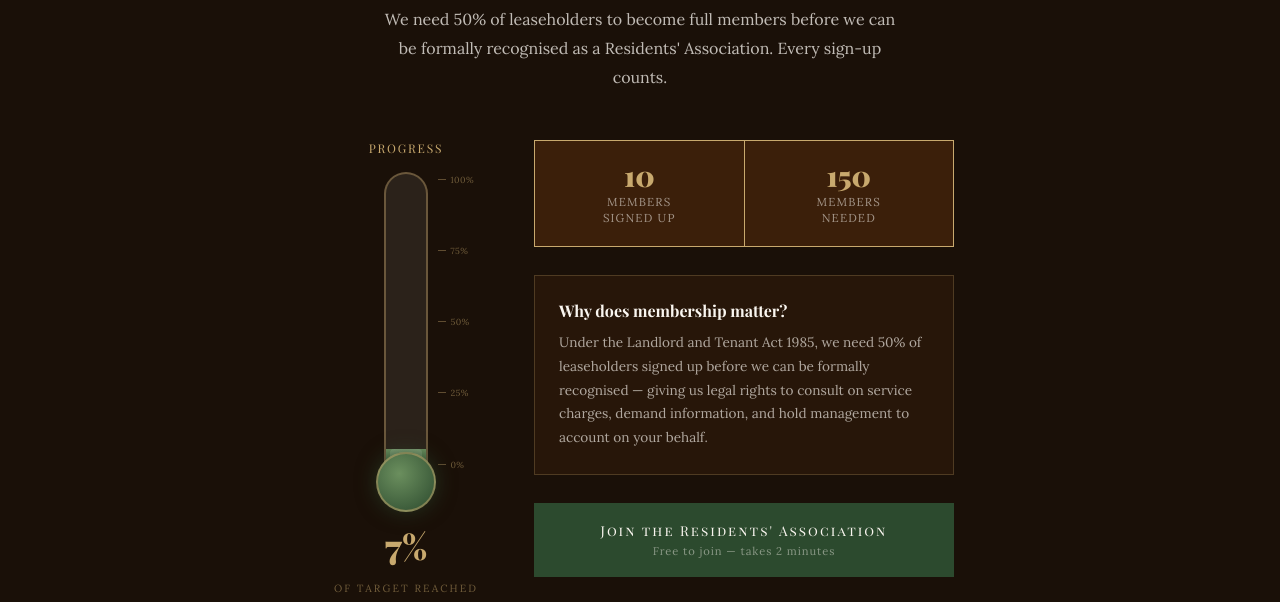
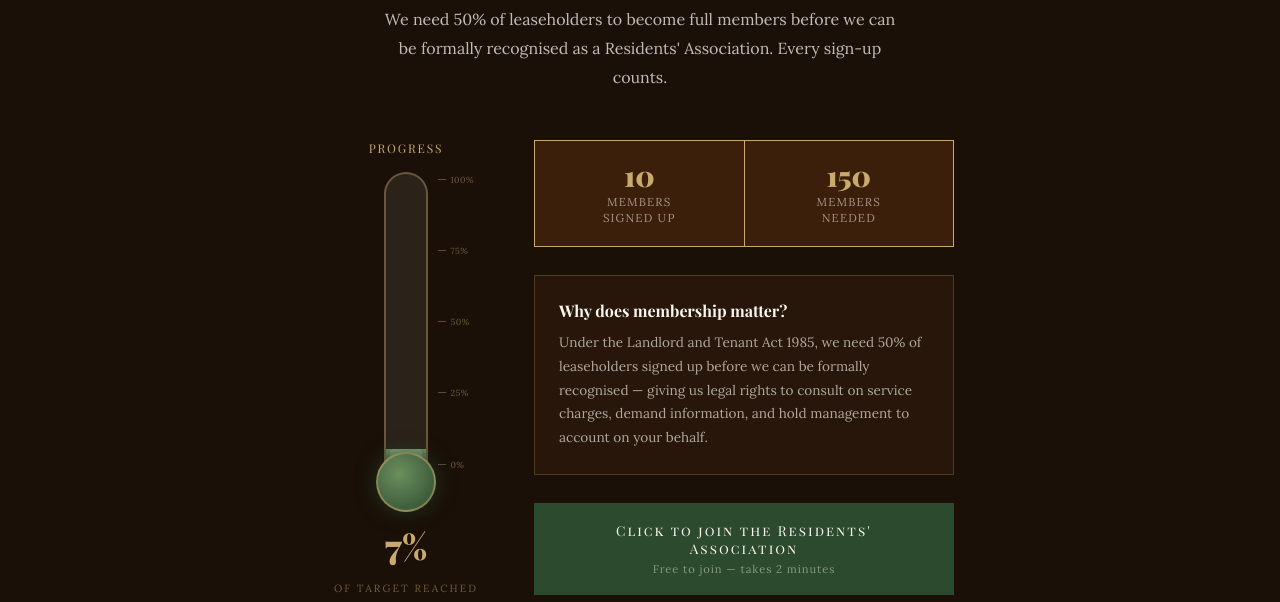
Before and after one commit to cocoaworksra-code/CWRA-members, a plain HTML site: page index.html in a window 1280 px wide. Shown: the part 294-896 px from the top of the page. Drawn offline with nearby package versions, Linux system fonts and the light colour scheme; a web font is replaced by a local one.

Commit message:
Update index.html

```diff
--- a/index.html
+++ b/index.html
@@ -392,7 +392,7 @@ footer a:hover{color:#C8A96E;}
     </div>
 
     <a href="https://docs.google.com/forms/d/1g31I3ZiJ8Nss-ZGTSU3y6ptsrFJV7GXRFFYJ1VbMTPs/viewform" target="_blank" class="cta-btn">
-      Join the Residents' Association
+      Click to join the Residents' Association
       <span class="cta-btn-sub">Free to join &mdash; takes 2 minutes</span>
     </a>
 
```
